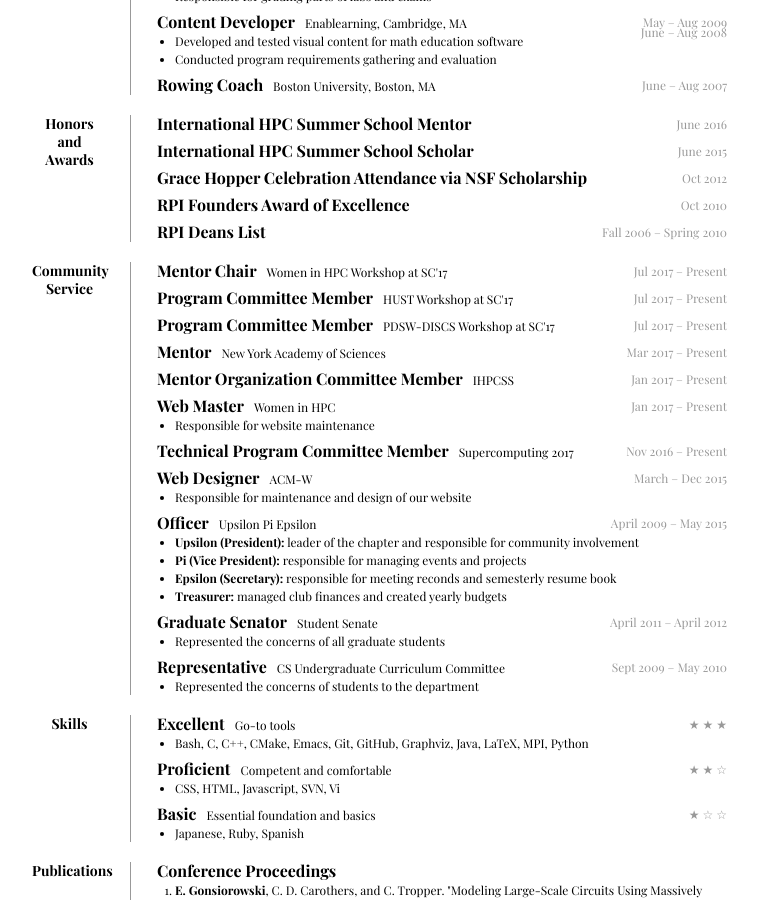
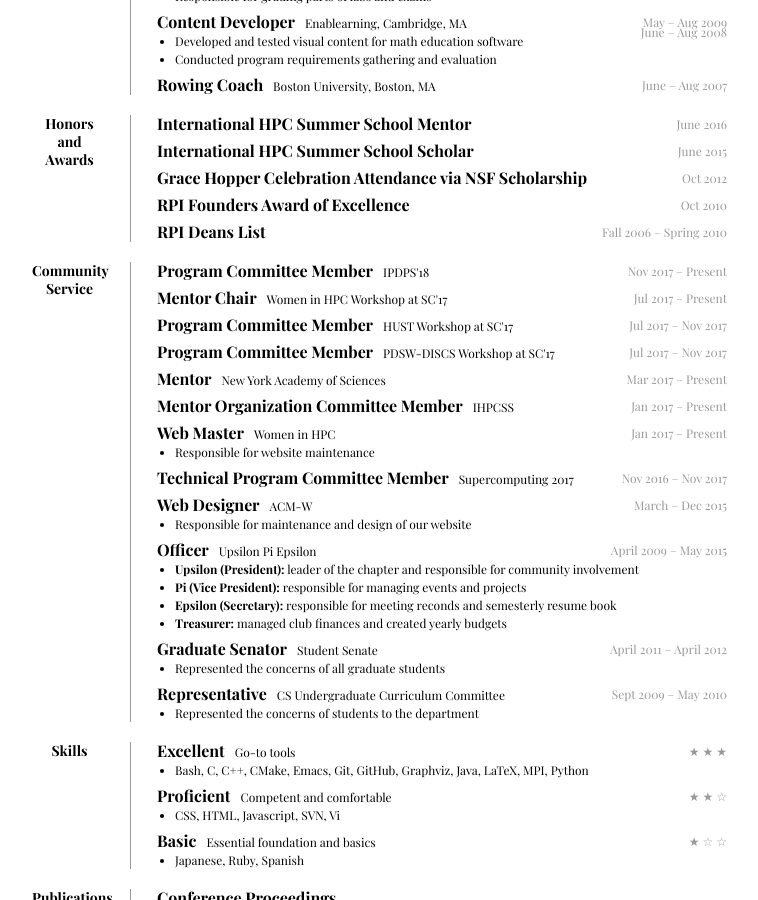
Before and after one commit to gonsie/gonsie.github.io, a Jekyll site: the page index.html, which Jekyll copies as it is, in a window 1280 px wide and 900 px high, scrolled down 848 px. Shown: the whole window, without its empty margins (258-1016 px from the left). Built offline with Jekyll 4.4.1, drawn with Linux system fonts in a browser that asks for light colours; some web fonts are replaced; some of the changed text lies outside the part shown.

Commit message:
end dates for some committees + ipdps

```diff
--- a/index.html
+++ b/index.html
@@ -244,18 +244,23 @@
             <dt>Community Service</dt>
             <dd>
                 <h2>
+                    <strong>Program Committee Member</strong>IPDPS'18
+                    <span>Nov 2017 &ndash; Present</span>
+                </h2>
+
+                <h2 class="smartmargin">
                     <strong>Mentor Chair</strong>Women in HPC Workshop at SC'17
                     <span>Jul 2017 &ndash; Present</span>
                 </h2>
 
                 <h2 class="smartmargin">
                     <strong>Program Committee Member</strong>HUST Workshop at SC'17
-                    <span>Jul 2017 &ndash; Present</span>
+                    <span>Jul 2017 &ndash; Nov 2017</span>
                 </h2>
 
                 <h2 class="smartmargin">
                     <strong>Program Committee Member</strong>PDSW-DISCS Workshop at SC'17
-                    <span>Jul 2017 &ndash; Present</span>
+                    <span>Jul 2017 &ndash; Nov 2017</span>
                 </h2>
 
                 <h2 class="smartmargin">
@@ -278,7 +283,7 @@
 
                 <h2 class="smartmargin">
                     <strong>Technical Program Committee Member</strong>Supercomputing 2017
-                    <span>Nov 2016 &ndash; Present</span>
+                    <span>Nov 2016 &ndash; Nov 2017</span>
                 </h2>
 
                 <h2 class="smartmargin noprint">
@@ -508,7 +513,7 @@
             <dd class="clear noprint"></dd>
 
         </dl>
-<p class="noprint">Last Updated: November 13, 2017</p>
+<p class="noprint">Last Updated: November 27, 2017</p>
     </div>
 
 </body>
```
